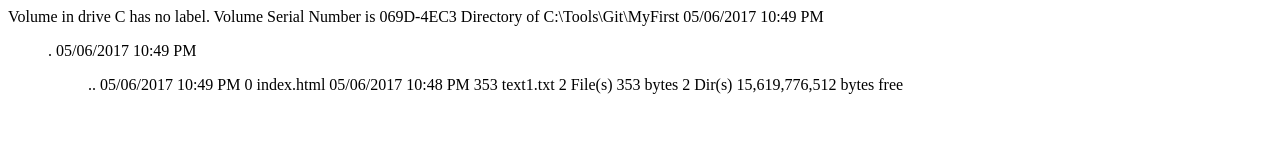
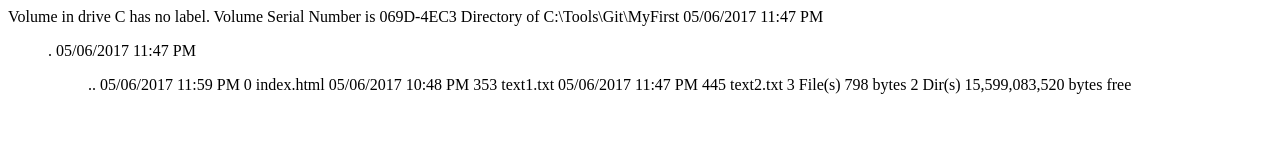
Before and after one commit to palasani/Repo1, a plain HTML site: page index.html in a window 1280 px wide. Drawn offline with Linux system fonts and the light colour scheme.

```diff
--- a/index.html
+++ b/index.html
@@ -3,9 +3,10 @@
 
  Directory of C:\Tools\Git\MyFirst
 
-05/06/2017  10:49 PM    <DIR>          .
-05/06/2017  10:49 PM    <DIR>          ..
-05/06/2017  10:49 PM                 0 index.html
+05/06/2017  11:47 PM    <DIR>          .
+05/06/2017  11:47 PM    <DIR>          ..
+05/06/2017  11:59 PM                 0 index.html
 05/06/2017  10:48 PM               353 text1.txt
-               2 File(s)            353 bytes
-               2 Dir(s)  15,619,776,512 bytes free
+05/06/2017  11:47 PM               445 text2.txt
+               3 File(s)            798 bytes
+               2 Dir(s)  15,599,083,520 bytes free
```
